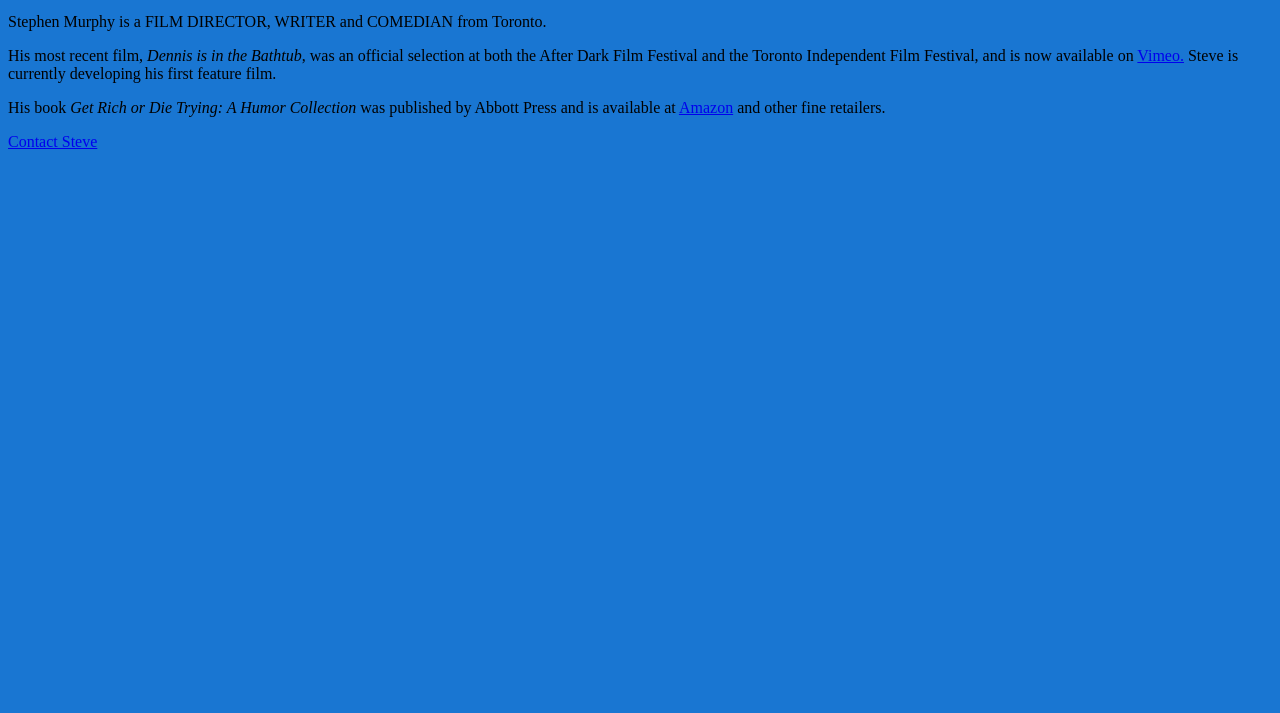
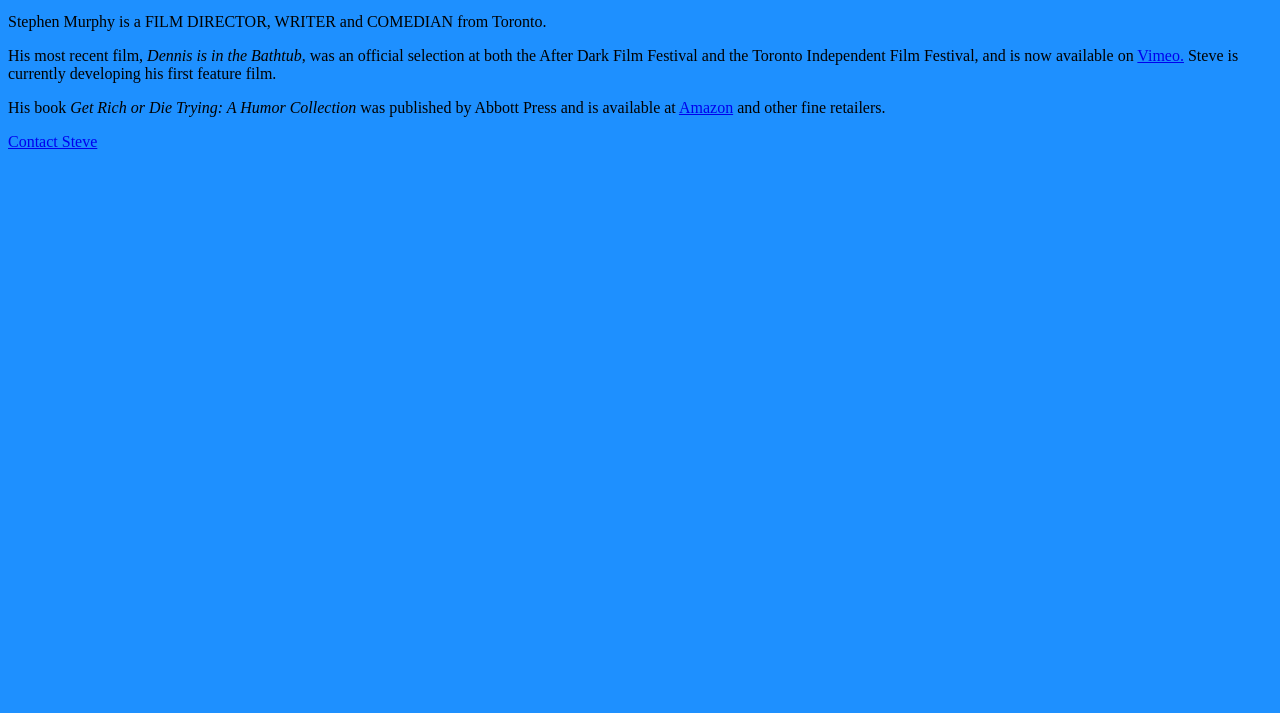
Before and after one commit to ThornhillMPC/SMurphy_Personal_Website, a plain HTML site: page index.html in a window 1280 px wide. Shown: the part 87-800 px from the top of the page. Drawn offline with Linux system fonts and the light colour scheme.

Commit message:
Changed background color

```diff
--- a/CSS/style.css
+++ b/CSS/style.css
@@ -1,5 +1,5 @@
 html {
-  background-color: #1976D2;
+  background-color: dodgerblue;
 }
 
 h1 {
```
